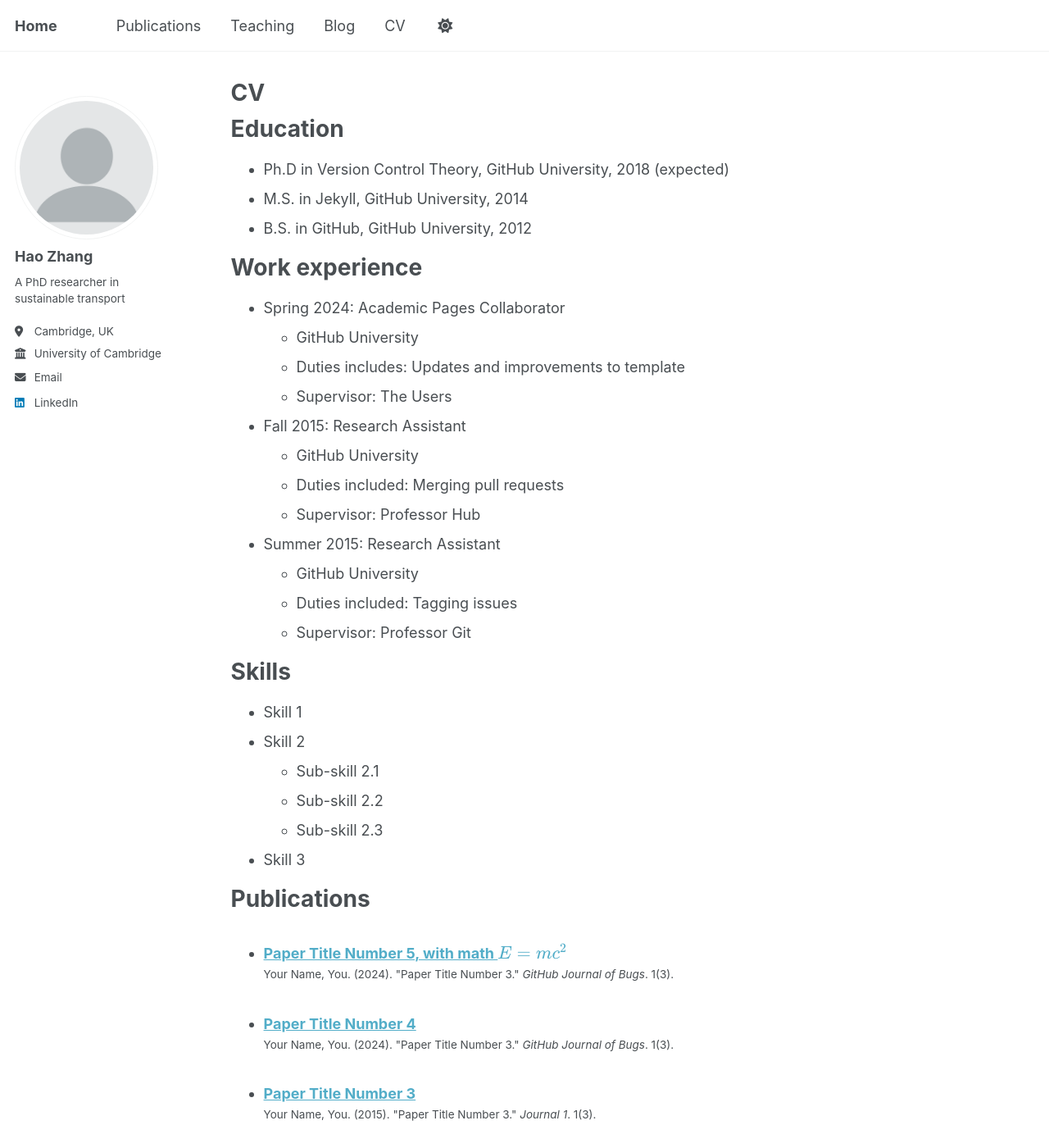
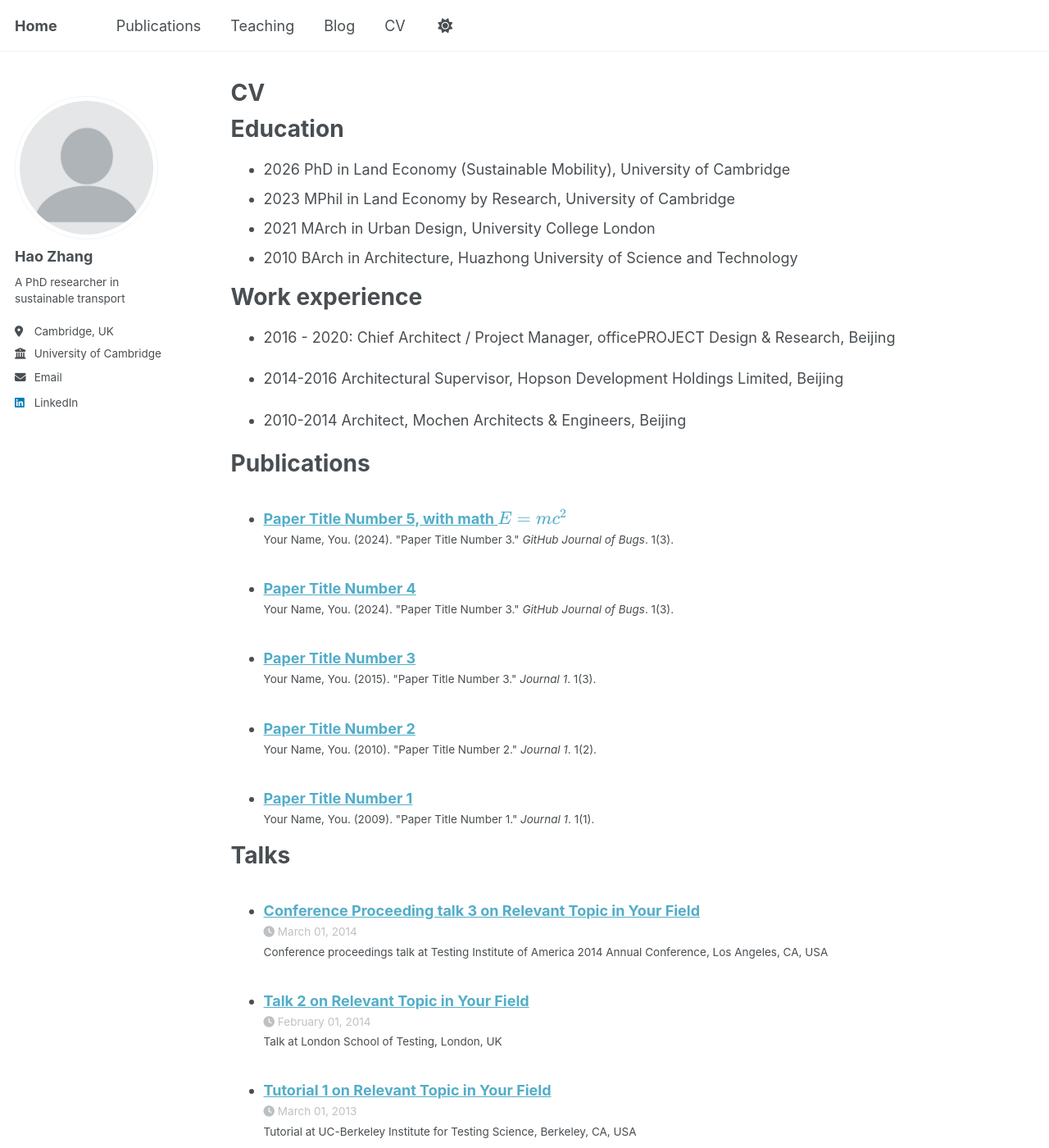
Before and after one commit to haozhang-work/academic, a Jekyll site: the page built from _pages/cv.md, in a window 1280 px wide and 1400 px high. Shown: the whole window at 82% size. Built offline with Jekyll 4.4.1, drawn with Linux system fonts in a browser that asks for light colours; a script that is not in the unit is left out.

Commit message:
Update cv.md
Signed-off-by: Hao Zhang <hz421@cam.ac.uk>

```diff
--- a/_pages/cv.md
+++ b/_pages/cv.md
@@ -11,35 +11,19 @@ redirect_from:
 
 Education
 ======
-* Ph.D in Version Control Theory, GitHub University, 2018 (expected)
-* M.S. in Jekyll, GitHub University, 2014
-* B.S. in GitHub, GitHub University, 2012
+* 2026 PhD in Land Economy (Sustainable Mobility), University of Cambridge
+* 2023 MPhil in Land Economy by Research, University of Cambridge
+* 2021 MArch in Urban Design, University College London
+* 2010 BArch in Architecture, Huazhong University of Science and Technology
 
 Work experience
 ======
-* Spring 2024: Academic Pages Collaborator
-  * GitHub University
-  * Duties includes: Updates and improvements to template
-  * Supervisor: The Users
+* 2016 - 2020: Chief Architect / Project Manager, officePROJECT Design & Research, Beijing
 
-* Fall 2015: Research Assistant
-  * GitHub University
-  * Duties included: Merging pull requests
-  * Supervisor: Professor Hub
+* 2014-2016 Architectural Supervisor, Hopson Development Holdings Limited, Beijing
 
-* Summer 2015: Research Assistant
-  * GitHub University
-  * Duties included: Tagging issues
-  * Supervisor: Professor Git
+* 2010-2014 Architect, Mochen Architects & Engineers, Beijing
 
-Skills
-======
-* Skill 1
-* Skill 2
-  * Sub-skill 2.1
-  * Sub-skill 2.2
-  * Sub-skill 2.3
-* Skill 3
 
 Publications
 ======
```
